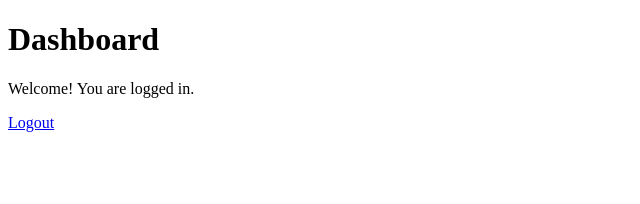
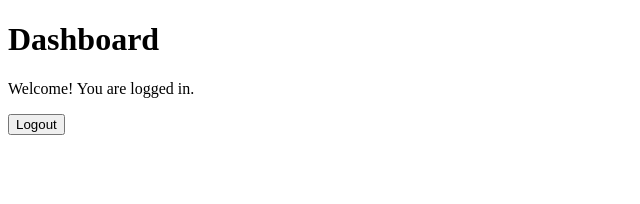
Before and after one commit to elhamatokhi/React-Hook-Form, a React (Vite) app: page /dashboard in a window 1280 px wide. Shown: the top 204 px of the page, without its empty margins (0-640 px from the left). Built offline with nearby package versions, Linux system fonts and the light colour scheme.

Commit message:
fix: remove unused import and correct form typos

```diff
--- a/src/components/LoginForm.jsx
+++ b/src/components/LoginForm.jsx
@@ -1,5 +1,5 @@
 import { useState } from "react";
-import { set, useForm } from "react-hook-form";
+import {useForm } from "react-hook-form";
 import '../styles/login.css'
 import { useNavigate } from "react-router-dom";
 
@@ -19,7 +19,7 @@ export default function LoginForm({ onSwitchToRegister}){
 
     function onSubmit(data){
         console.log("User Logged In: ", data)
-        setSuccess("Login successfull!")
+        setSuccess("Login successful!")
         navigate("/dashboard")
     }
 
@@ -51,7 +51,7 @@ export default function LoginForm({ onSwitchToRegister}){
 
 
         {/* Password */}
-        <div className="logi__field">
+        <div className="login__field">
             <label className="login__label">Password</label>
             <input type="password" className="login__input"
             placeholder="Enter password"
--- a/src/pages/Dashboard.jsx
+++ b/src/pages/Dashboard.jsx
@@ -15,7 +15,7 @@ export default function Dashboard() {
       <h1>Dashboard</h1>
       <p>Welcome! You are logged in.</p>
 
-      <Link to="/">Logout</Link>
+      <button onClick={handleLogout}>Logout</button>
     </div>
   );
 }
```
